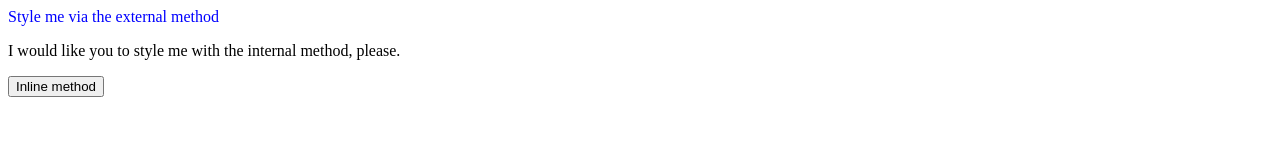
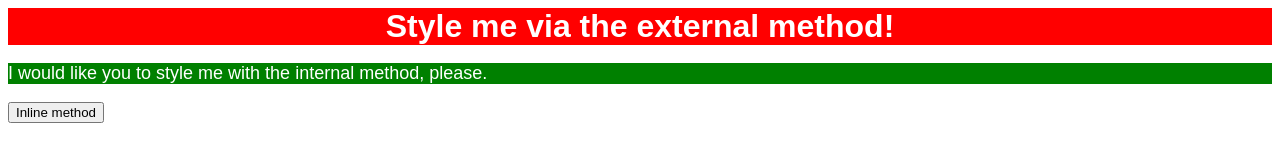
Before and after one commit to dasacan/exercise1, a plain HTML site: page index.html in a window 1280 px wide. Drawn offline with Linux system fonts and the light colour scheme.

Commit message:
add ext style to 1st el and intnl style to 2nd el

```diff
--- a/index.html
+++ b/index.html
@@ -1,14 +1,25 @@
 <!DOCTYPE html>
 <html lang="en">
 <head>
+     <style>
+
+        p {
+        color: white;
+        font-size: 18px;
+        background-color: green;
+        font-family: sans-serif;
+    }</style>
+
     <link rel="stylesheet" href="styles.css">
     <meta charset="UTF-8">
     <meta http-equiv="X-UA-Compatible" content="IE=edge">
     <meta name="viewport" content="width=device-width, initial-scale=1.0">
-    <title>Document</title>
+    <title>Exercise 1</title>
 </head>
-<div>Style me via the external method</div>
+<div>Style me via the external method!</div>
+
 <p>I would like you to style me with the internal method, please. </p>
+
 <button>Inline method</button>
 
 <body>
--- a/styles.css
+++ b/styles.css
@@ -1,3 +1,8 @@
 div {
-    color: blue;
+    font-weight: bold;
+    color: white;
+    font-size: 32px;
+    background-color: red;
+    text-align: center;
+    font-family: sans-serif;
   }
```
